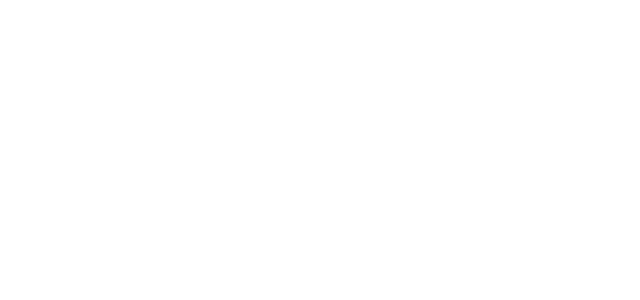
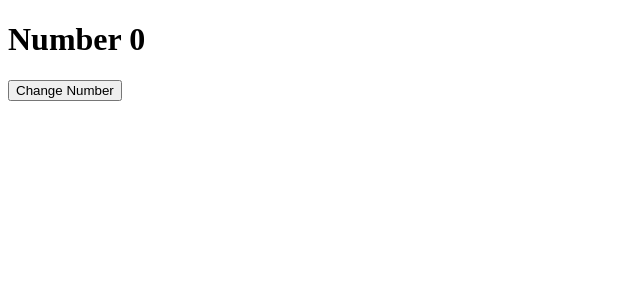
Before and after one commit to Zubair-Underwood/My-First-React-Project, a React (Vite) app: page / in a window 1280 px wide. Shown: the top 300 px of the page, without its empty margins (0-640 px from the left). Built offline with nearby package versions, Linux system fonts and the light colour scheme.

Commit message:
learning

```diff
--- a/src/App.jsx
+++ b/src/App.jsx
@@ -1,16 +1,27 @@
 import { LearnComponent } from "./components/LearnComponent.jsx"
+import { LearnEvent } from "./components/LearnEvent.jsx";
 import { LearnJSX } from "./components/LearnJSX.jsx"
 import { LearnProps } from "./components/LearnProps.jsx"
+import { LearnState } from "./components/LearnState.jsx";
+import { LiftingStateUp } from "./components/LiftingStateUp.jsx";
 
 
 function App() {
 
   let roll = 101;
+  const getData = (data) => {
+
+    console.log(data);
+  }
+
   return (
     <>
       {/* <LearnComponent /> */}
       {/* <LearnJSX/> */}
       {/* <LearnProps name="Zubi" roll={roll}/> */}
+      {/* <LearnEvent/> */}
+      {/* <LiftingStateUp myClick={getData}/> */}
+      <LearnState/>
     </>
   )
 }
--- /dev/null
+++ b/src/components/LearnEvent.jsx
@@ -0,0 +1,21 @@
+
+export const LearnEvent = () => {
+
+    const handleClick1 = (e) => {
+
+        e.preventDefault()
+        console.log("Button Clicked 1");
+    }
+
+    const handleClick2 = (myid) => {
+        console.log("Button Clicked 2", myid);
+    }
+
+    return (
+
+        <>
+            <button onClick={(e) => handleClick2("MyID")}>Click 2</button>
+        </>
+
+    )
+}
--- /dev/null
+++ b/src/components/LearnState.jsx
@@ -0,0 +1,19 @@
+import { useState } from "react"
+
+export const LearnState = () => {
+
+    const [num, setNum] = useState(0)
+    console.log("Number:", num);
+
+    const handleNum = () => {
+
+        setNum(9)
+    }
+
+  return (
+    <>
+    <h1>Number {num} </h1>
+    <button onClick={handleNum}>Change Number</button>
+    </>
+  )
+}
--- /dev/null
+++ b/src/components/LiftingStateUp.jsx
@@ -0,0 +1,16 @@
+
+export const LiftingStateUp = (props) => {
+
+    const handleClick = (e) => {
+
+        e.preventDefault()
+        let dt = "I am Child Data";
+        props.myClick(dt);
+    }
+
+    return (
+        <>
+            <button onClick={handleClick}>Click 1</button>
+        </>
+    )
+}
```
